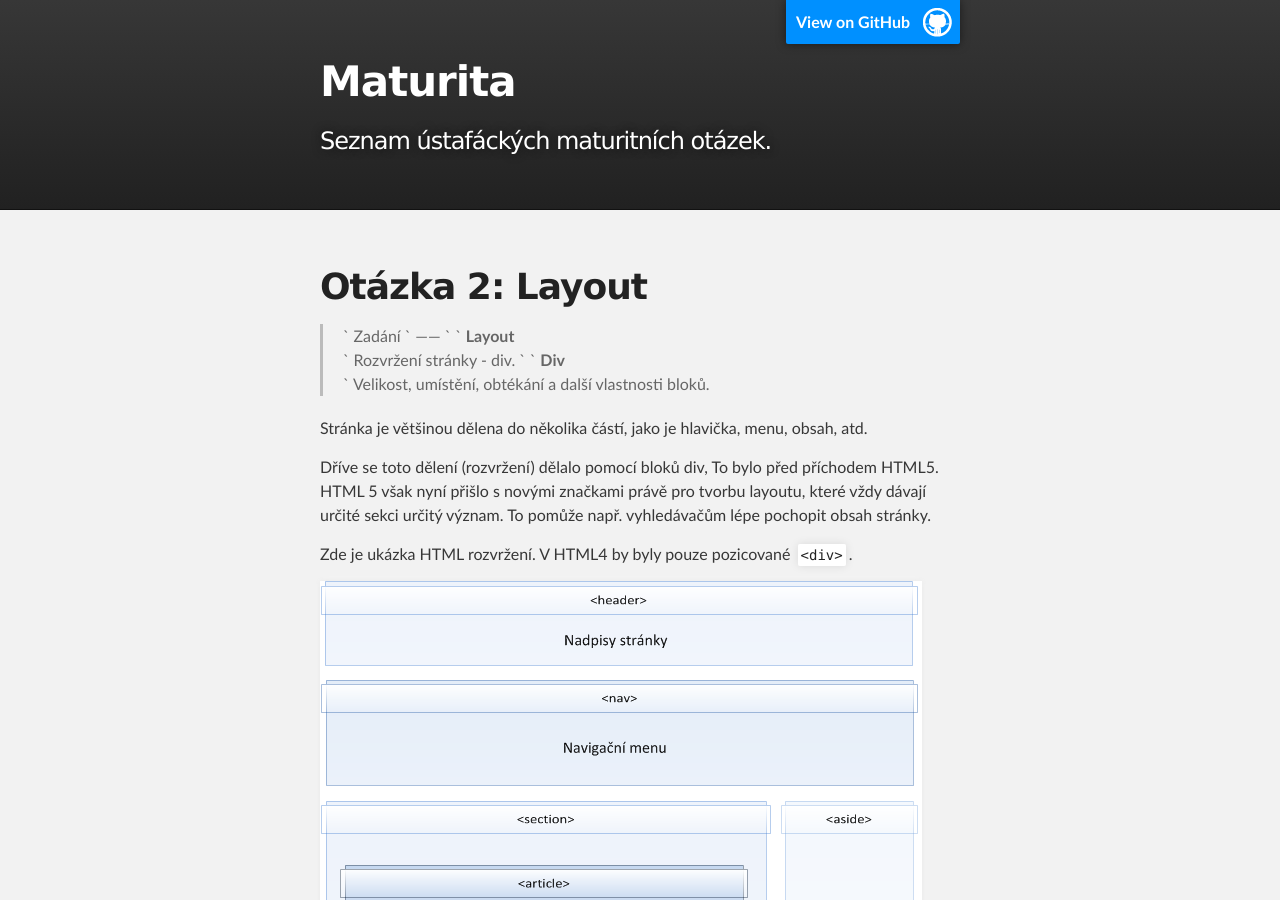
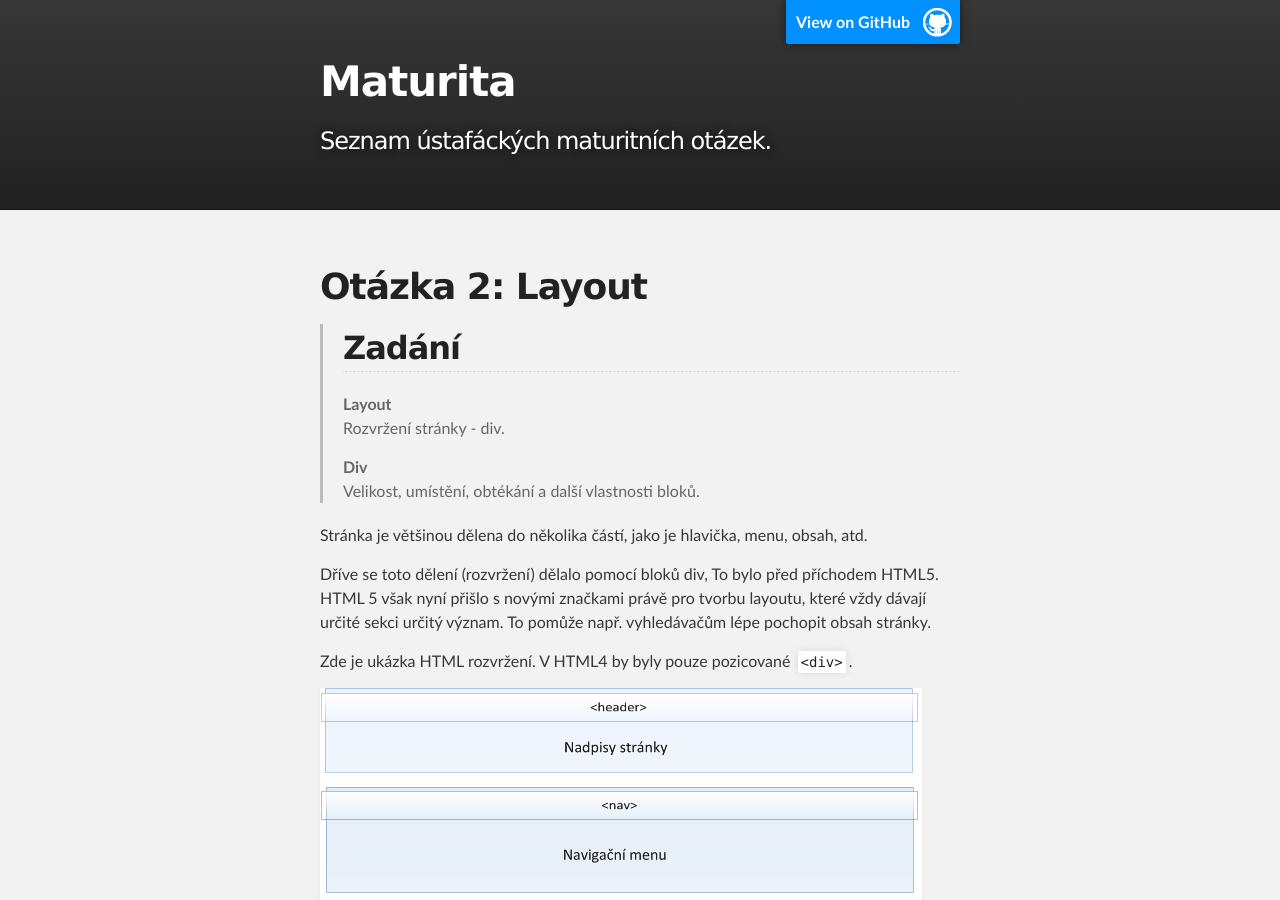
Before and after one commit to atepr/maturita, a Jekyll site: the page built from wa02-layout.md, in a window 1280 px wide and 900 px high. Built offline with Jekyll 4.4.1, drawn with Linux system fonts in a browser that asks for light colours; Markdown is read by kramdown in place of the engine named in the settings.

Commit message:
Oprava 2. otázky

```diff
--- a/wa02-layout.md
+++ b/wa02-layout.md
@@ -5,14 +5,14 @@ title: HTML - Layout
 Otázka 2: Layout
 ================
 
->` Zadání
->` ------
->`
->` **Layout**
->` Rozvržení stránky - div.
->`
->` **Div**
->` Velikost, umístění, obtékání a další vlastnosti bloků.
+> Zadání
+> ------
+>
+> **Layout**
+> Rozvržení stránky - div.
+>
+> **Div**
+> Velikost, umístění, obtékání a další vlastnosti bloků.
 
 Stránka je většinou dělena do několika částí, jako je hlavička, menu, obsah, atd.
 
```
